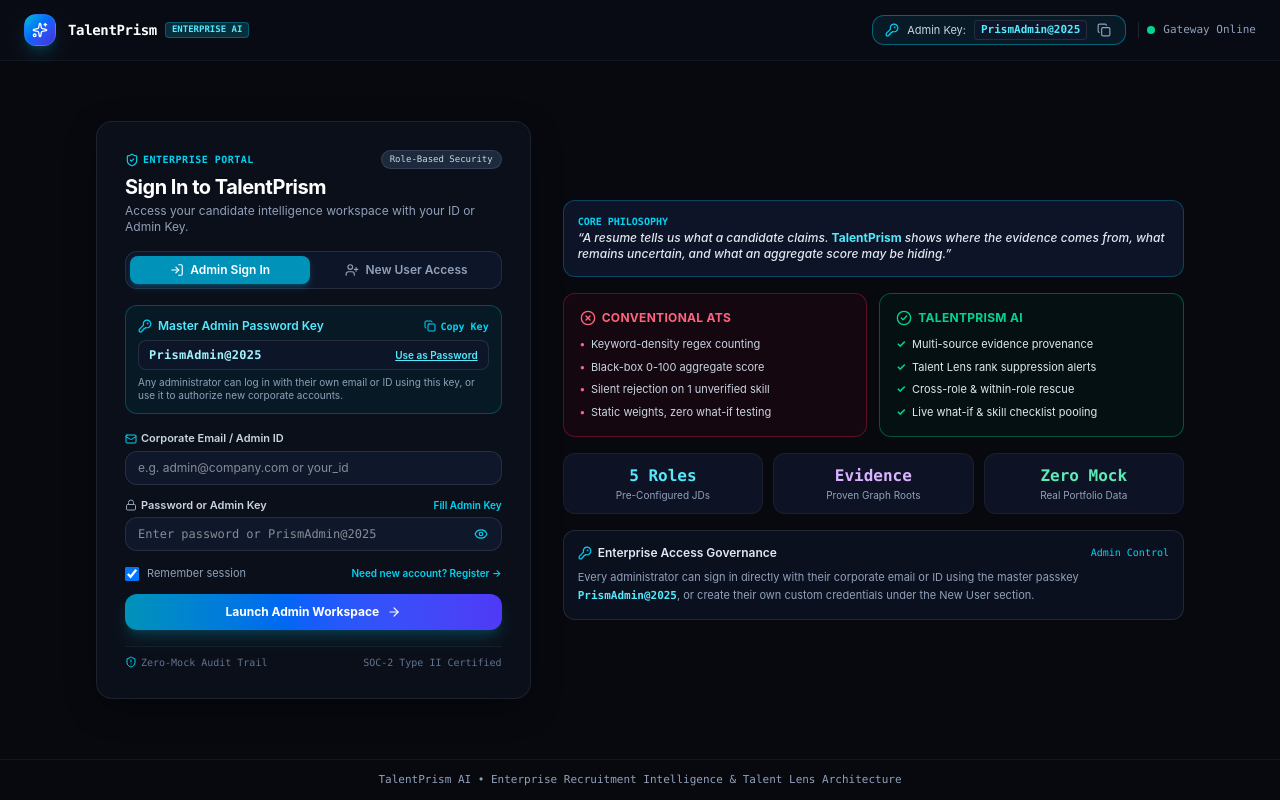
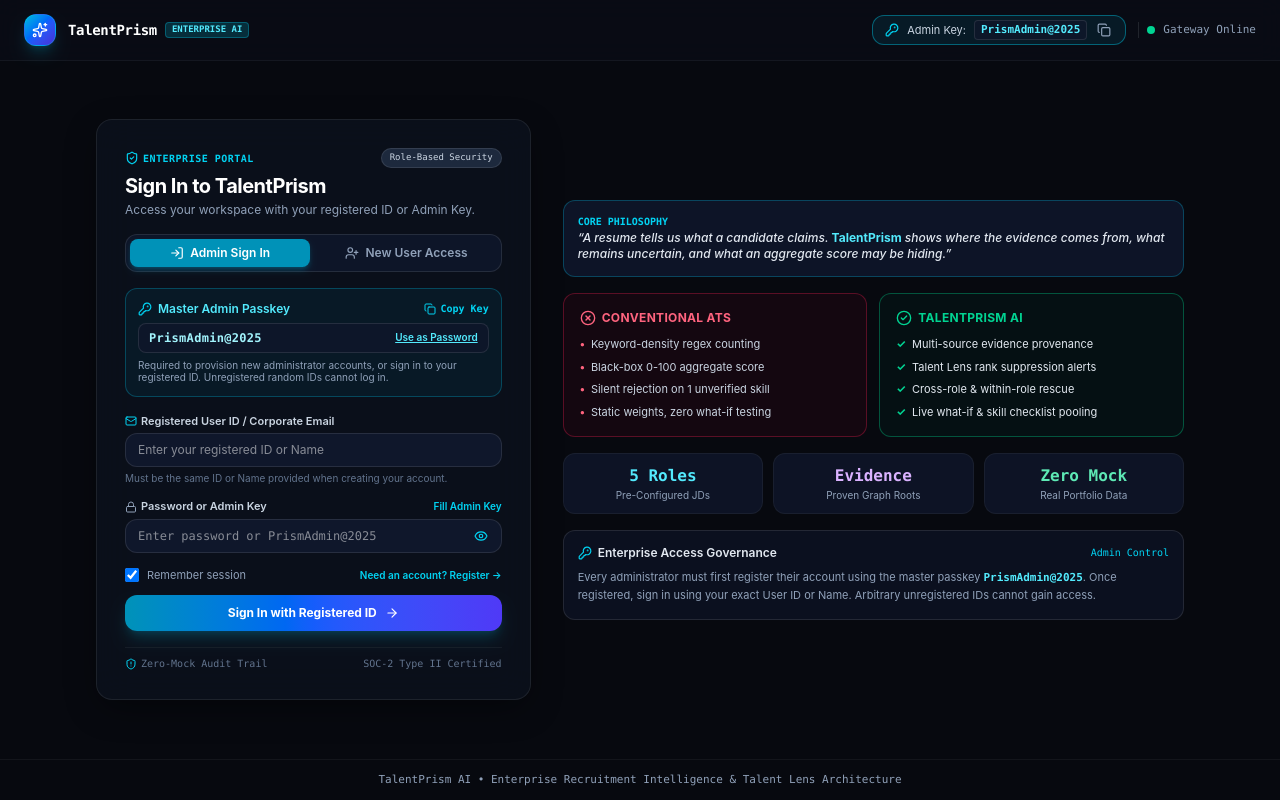
Before and after one commit to THAKURSAHAB9910/TalentPrism-AI, a React (Vite) app in the folder frontend/: page / in a window 1280 px wide. Built offline with nearby package versions, Linux system fonts and the light colour scheme; no server answers.

Commit message:
Block random IDs from logging in with Admin Key and strictly require registered user ID

```diff
--- a/frontend/src/api/client.ts
+++ b/frontend/src/api/client.ts
@@ -29,7 +29,14 @@ export const api = {
     return handleResponse(res);
   },
 
-  login: async (credentials: { name?: string; email?: string; role?: string; organization?: string; password?: string }) => {
+  login: async (credentials: {
+    name?: string;
+    email?: string;
+    role?: string;
+    organization?: string;
+    password?: string;
+    registered_user_backup?: any;
+  }) => {
     const res = await fetch(`${API_BASE}/auth/login`, {
       method: 'POST',
       headers: { 'Content-Type': 'application/json' },
--- a/frontend/src/components/LoginPage.tsx
+++ b/frontend/src/components/LoginPage.tsx
@@ -32,7 +32,7 @@ interface LoginPageProps {
 export const MASTER_ADMIN_KEY = 'PrismAdmin@2025';
 
 export const LoginPage: React.FC<LoginPageProps> = ({ onLogin }) => {
-  // Mode: 'signin' for existing or direct admin key login, 'register' for new user creation
+  // Mode: 'signin' for registered admin sign in, 'register' for new admin setup
   const [authMode, setAuthMode] = useState<'signin' | 'register'>('signin');
 
   // Sign In State
@@ -69,8 +69,9 @@ export const LoginPage: React.FC<LoginPageProps> = ({ onLogin }) => {
 
   const handleSignInSubmit = async (e: React.FormEvent) => {
     e.preventDefault();
-    if (!loginEmail.trim() || !loginPassword.trim()) {
-      setErrorMessage('Please enter both your corporate email/ID and password or admin key.');
+    const cleanId = loginEmail.trim();
+    if (!cleanId || !loginPassword.trim()) {
+      setErrorMessage('Please enter both your registered User ID / Name and password.');
       return;
     }
 
@@ -78,10 +79,24 @@ export const LoginPage: React.FC<LoginPageProps> = ({ onLogin }) => {
     setErrorMessage(null);
     setSuccessMessage(null);
 
+    // Look up local backup for serverless persistence
+    let localBackup: any = null;
+    try {
+      const stored = JSON.parse(localStorage.getItem('talentprism_registered_users') || '[]');
+      localBackup = stored.find(
+        (u: any) =>
+          u.email?.toLowerCase() === cleanId.toLowerCase() ||
+          u.name?.toLowerCase() === cleanId.toLowerCase()
+      );
+    } catch {
+      // ignore
+    }
+
     try {
       const res = await api.login({
-        email: loginEmail.trim(),
+        email: cleanId,
         password: loginPassword.trim(),
+        registered_user_backup: localBackup || undefined,
       });
 
       if (res && res.user) {
@@ -95,7 +110,7 @@ export const LoginPage: React.FC<LoginPageProps> = ({ onLogin }) => {
     } catch (err: any) {
       setErrorMessage(
         err?.message ||
-          'Authentication failed. Please verify your credentials or use the Enterprise Admin Key (PrismAdmin@2025).'
+          'Account not found. Random IDs cannot sign in. Please register in the New User section first.'
       );
     } finally {
       setIsLoading(false);
@@ -129,13 +144,38 @@ export const LoginPage: React.FC<LoginPageProps> = ({ onLogin }) => {
       });
 
       if (res && res.user) {
+        // Cache registered user in localStorage for serverless instant recognition
+        try {
+          const stored = JSON.parse(localStorage.getItem('talentprism_registered_users') || '[]');
+          const record = {
+            name: regName.trim(),
+            email: regEmail.trim(),
+            password: regPassword.trim(),
+            role: regRole.trim() || 'Talent Acquisition Admin',
+            organization: regCompany.trim() || 'Enterprise Organization',
+          };
+          const cleanEmail = regEmail.trim().toLowerCase();
+          const cleanName = regName.trim().toLowerCase();
+          const idx = stored.findIndex(
+            (u: any) => u.email?.toLowerCase() === cleanEmail || u.name?.toLowerCase() === cleanName
+          );
+          if (idx >= 0) {
+            stored[idx] = record;
+          } else {
+            stored.push(record);
+          }
+          localStorage.setItem('talentprism_registered_users', JSON.stringify(stored));
+        } catch {
+          // ignore
+        }
+
         if (res.access_token) {
           localStorage.setItem('talentprism_jwt_token', res.access_token);
         }
         setSuccessMessage('Admin account provisioned successfully! Launching workspace...');
         setTimeout(() => {
           onLogin(res.user);
-        }, 600);
+        }, 500);
       } else {
         throw new Error('Registration completed but user profile was not returned.');
       }
@@ -216,8 +256,8 @@ export const LoginPage: React.FC<LoginPageProps> = ({ onLogin }) => {
               </h1>
               <p className="text-xs text-slate-400 mt-0.5">
                 {authMode === 'signin'
-                  ? 'Access your candidate intelligence workspace with your ID or Admin Key.'
-                  : 'Provision a new corporate administrator account with the master passkey.'}
+                  ? 'Access your workspace with your registered ID or Admin Key.'
+                  : 'Register a new administrator profile with the master passkey.'}
               </p>
             </div>
 
@@ -260,7 +300,7 @@ export const LoginPage: React.FC<LoginPageProps> = ({ onLogin }) => {
               <div className="flex items-center justify-between text-xs">
                 <span className="font-semibold text-cyan-300 flex items-center space-x-1.5">
                   <KeyRound className="w-3.5 h-3.5 text-cyan-400" />
-                  <span>Master Admin Password Key</span>
+                  <span>Master Admin Passkey</span>
                 </span>
                 <button
                   type="button"
@@ -286,7 +326,7 @@ export const LoginPage: React.FC<LoginPageProps> = ({ onLogin }) => {
                 )}
               </div>
               <p className="text-[10px] text-slate-400 leading-tight">
-                Any administrator can log in with their own email or ID using this key, or use it to authorize new corporate accounts.
+                Required to provision new administrator accounts, or sign in to your registered ID. Unregistered random IDs cannot log in.
               </p>
             </div>
 
@@ -295,7 +335,7 @@ export const LoginPage: React.FC<LoginPageProps> = ({ onLogin }) => {
               <div className="p-3 rounded-xl bg-rose-950/40 border border-rose-500/50 flex items-start space-x-2.5 animate-fadeIn">
                 <AlertCircle className="w-4 h-4 text-rose-400 shrink-0 mt-0.5" />
                 <div className="text-xs text-rose-200 space-y-1">
-                  <p className="font-semibold text-rose-300">Access Notice</p>
+                  <p className="font-semibold text-rose-300">Access Restricted</p>
                   <p className="text-[11px] text-rose-200/90 leading-relaxed">{errorMessage}</p>
                 </div>
               </div>
@@ -316,7 +356,7 @@ export const LoginPage: React.FC<LoginPageProps> = ({ onLogin }) => {
                 <div className="space-y-1">
                   <label className="text-[11px] font-semibold text-slate-300 flex items-center space-x-1">
                     <Mail className="w-3 h-3 text-cyan-400" />
-                    <span>Corporate Email / Admin ID</span>
+                    <span>Registered User ID / Corporate Email</span>
                   </label>
                   <input
                     type="text"
@@ -327,9 +367,12 @@ export const LoginPage: React.FC<LoginPageProps> = ({ onLogin }) => {
                       setLoginEmail(e.target.value);
                       setErrorMessage(null);
                     }}
-                    placeholder="e.g. admin@company.com or your_id"
+                    placeholder="Enter your registered ID or Name"
                     className="w-full px-3 py-2 bg-slate-900 border border-white/10 rounded-xl text-xs text-white focus:outline-none focus:border-cyan-500"
                   />
+                  <p className="text-[10px] text-slate-500">
+                    Must be the same ID or Name provided when creating your account.
+                  </p>
                 </div>
 
                 <div className="space-y-1">
@@ -387,7 +430,7 @@ export const LoginPage: React.FC<LoginPageProps> = ({ onLogin }) => {
                     onClick={() => setAuthMode('register')}
                     className="text-[10px] text-cyan-400 hover:text-cyan-300 font-semibold cursor-pointer"
                   >
-                    Need new account? Register →
+                    Need an account? Register →
                   </button>
                 </div>
 
@@ -404,7 +447,7 @@ export const LoginPage: React.FC<LoginPageProps> = ({ onLogin }) => {
                     </>
                   ) : (
                     <>
-                      <span>Launch Admin Workspace</span>
+                      <span>Sign In with Registered ID</span>
                       <ArrowRight className="w-3.5 h-3.5" />
                     </>
                   )}
@@ -416,7 +459,7 @@ export const LoginPage: React.FC<LoginPageProps> = ({ onLogin }) => {
                 <div className="space-y-1">
                   <label className="text-[11px] font-semibold text-slate-300 flex items-center space-x-1">
                     <UserIcon className="w-3 h-3 text-cyan-400" />
-                    <span>Full Name</span>
+                    <span>Full Name / Admin Name</span>
                   </label>
                   <input
                     type="text"
@@ -435,7 +478,7 @@ export const LoginPage: React.FC<LoginPageProps> = ({ onLogin }) => {
                 <div className="space-y-1">
                   <label className="text-[11px] font-semibold text-slate-300 flex items-center space-x-1">
                     <Mail className="w-3 h-3 text-cyan-400" />
-                    <span>Corporate Email / Admin ID</span>
+                    <span>New User ID / Corporate Email</span>
                   </label>
                   <input
                     type="text"
@@ -446,9 +489,12 @@ export const LoginPage: React.FC<LoginPageProps> = ({ onLogin }) => {
                       setRegEmail(e.target.value);
                       setErrorMessage(null);
                     }}
-                    placeholder="e.g. yourname@company.com"
+                    placeholder="e.g. your_admin_id or name@company.com"
                     className="w-full px-3 py-1.5 bg-slate-900 border border-white/10 rounded-xl text-xs text-white focus:outline-none focus:border-cyan-500"
                   />
+                  <p className="text-[10px] text-slate-500">
+                    This will be the ID you use when logging into TalentPrism.
+                  </p>
                 </div>
 
                 <div className="grid grid-cols-2 gap-2">
@@ -563,7 +609,7 @@ export const LoginPage: React.FC<LoginPageProps> = ({ onLogin }) => {
                     onClick={() => setAuthMode('signin')}
                     className="text-[11px] text-cyan-400 hover:text-cyan-300 font-semibold cursor-pointer"
                   >
-                    Already have an account or key? Sign in directly →
+                    Already have an account? Sign in directly →
                   </button>
                 </div>
               </form>
@@ -671,8 +717,8 @@ export const LoginPage: React.FC<LoginPageProps> = ({ onLogin }) => {
               <span className="text-[10px] font-mono text-cyan-400">Admin Control</span>
             </div>
             <p className="text-[11px] text-slate-400 leading-relaxed">
-              Every administrator can sign in directly with their corporate email or ID using the master passkey{' '}
-              <code className="text-cyan-300 font-mono font-semibold">{MASTER_ADMIN_KEY}</code>, or create their own custom credentials under the New User section.
+              Every administrator must first register their account using the master passkey{' '}
+              <code className="text-cyan-300 font-mono font-semibold">{MASTER_ADMIN_KEY}</code>. Once registered, sign in using your exact User ID or Name. Arbitrary unregistered IDs cannot gain access.
             </p>
           </div>
         </div>
```
Also changed, not shown: 1 other file (tests, documents, lock files or other folders).
